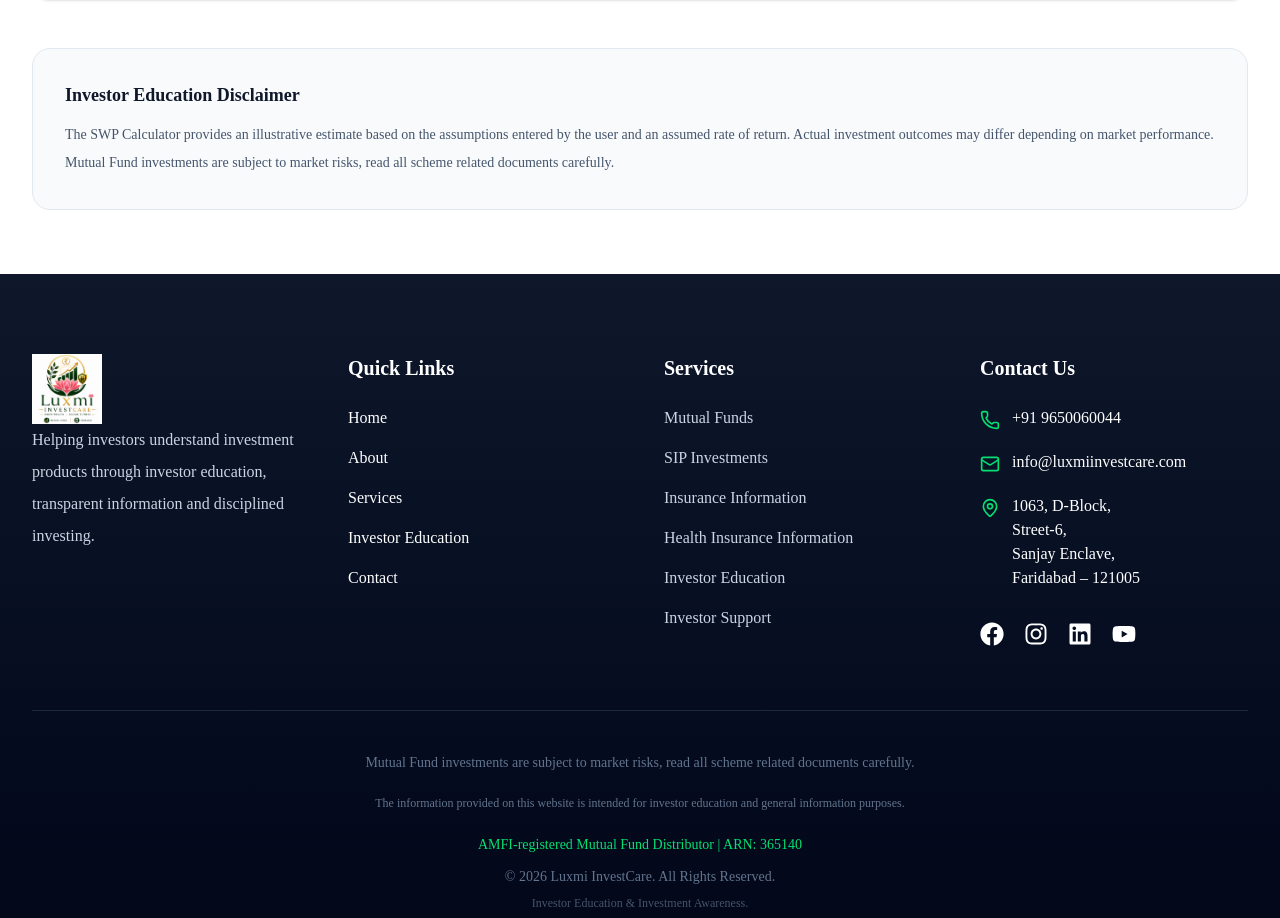
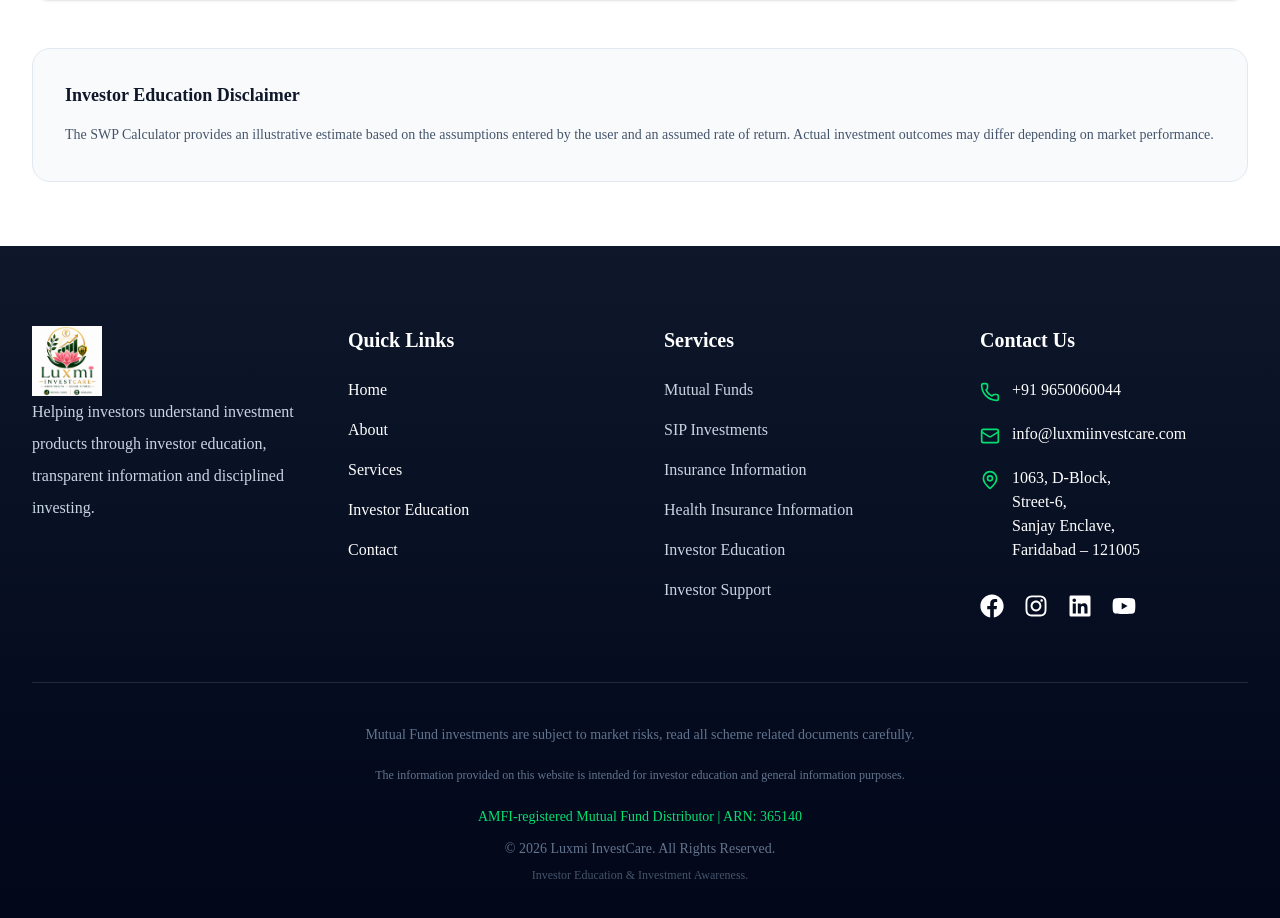
Before and after one commit to shivpawan007/LuxmiInvestCare, a Next.js app: page /calculators/swp in a window 1280 px wide. Shown: the part 1675-2593 px from the top of the page. Built offline with nearby package versions, Linux system fonts and the light colour scheme.

Commit message:
Use shared exact mutual-fund warning on SWP calculator

```diff
--- a/components/calculators/SWPCalculator.tsx
+++ b/components/calculators/SWPCalculator.tsx
@@ -1,5 +1,6 @@
 "use client";
 
+import MutualFundRiskWarning from "@/components/compliance/MutualFundRiskWarning";
 import { useMemo, useState } from "react";
 import { Share2 } from "lucide-react";
 
@@ -490,7 +491,7 @@ export default function SWPCalculator() {
               an assumed rate of return. Actual
               investment outcomes may differ
               depending on market performance.
-              Mutual Fund investments are subject to market risks, read all scheme related documents carefully.
+
             </p>
           </div>
         </div>
```
